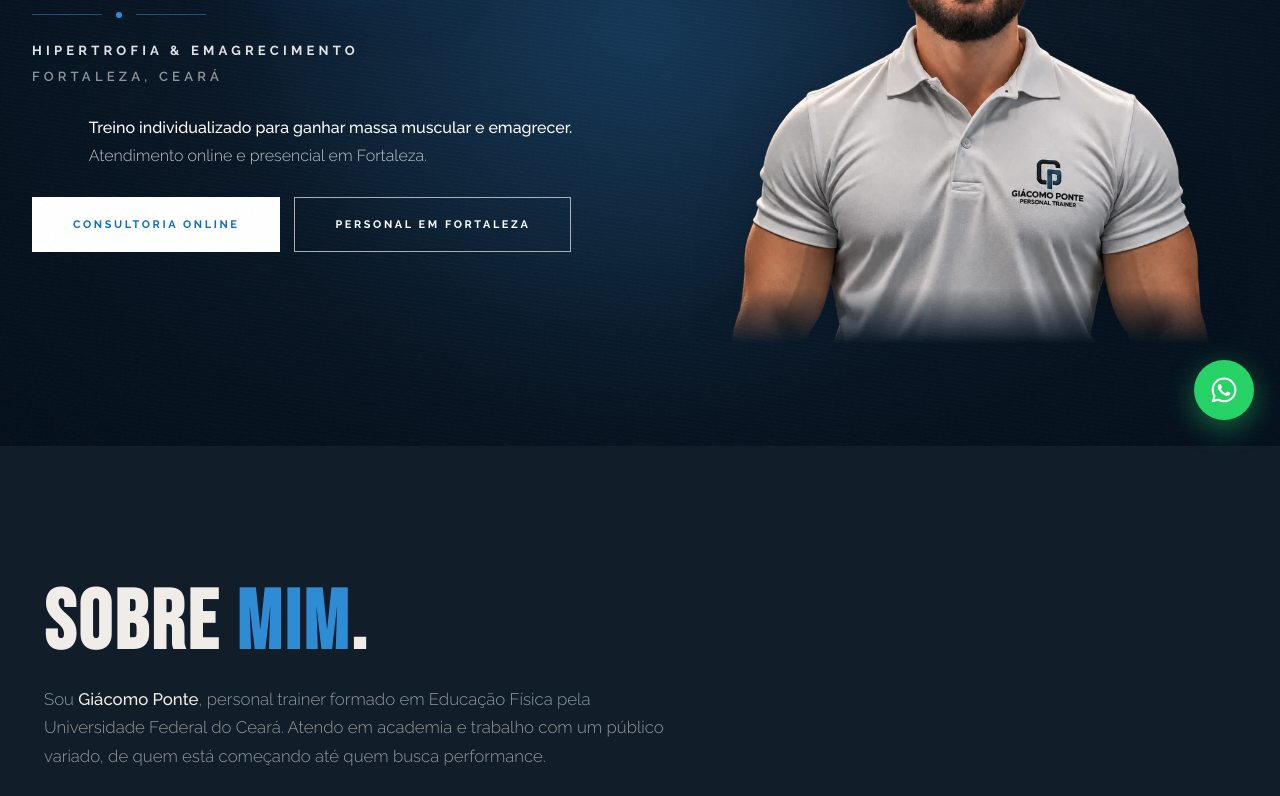
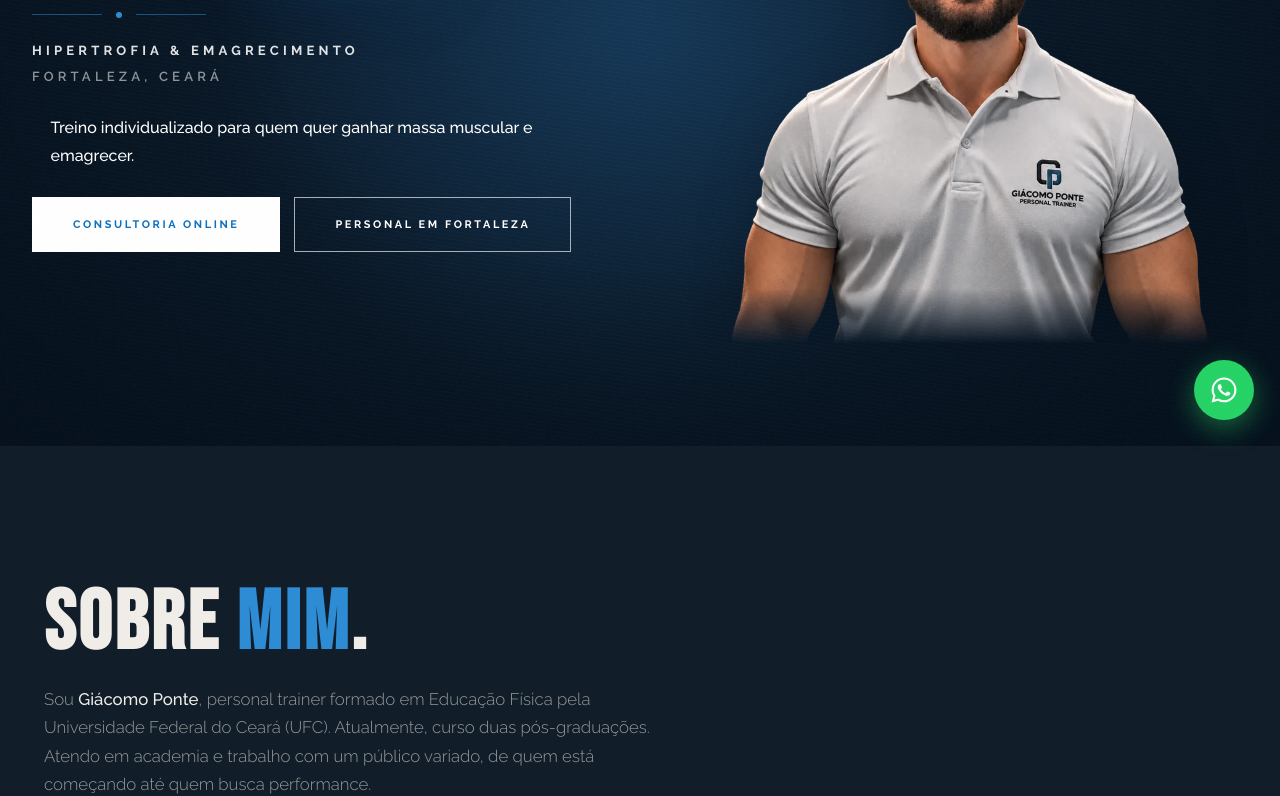
Before and after one commit to giacomoponte94/giacomoponte.com.br, a plain HTML site: page index.html in a window 1280 px wide. Shown: the part 354-1150 px from the top of the page. Drawn offline with Linux system fonts and the light colour scheme.

Commit message:
Atualiza a frase da capa e inclui as pós-graduações em andamento

```diff
--- a/index.html
+++ b/index.html
@@ -429,7 +429,7 @@ footer{background:var(--gp-navy-deeper);padding:80px 44px 36px;border-top:1px so
         <span class="s1">Hipertrofia &amp; Emagrecimento</span>
         <span class="s2">Fortaleza, Ceará</span>
       </div>
-      <p class="h-tag"><strong>Treino individualizado para ganhar massa muscular e emagrecer.</strong><br>Atendimento online e presencial em Fortaleza.</p>
+      <p class="h-tag"><strong>Treino individualizado para quem quer ganhar massa muscular e emagrecer.</strong></p>
       <div class="h-ctas">
         <a href="#consultoria" class="btn-white">Consultoria online</a>
         <a href="#planos" class="btn-outline-w">Personal em Fortaleza</a>
@@ -445,7 +445,7 @@ footer{background:var(--gp-navy-deeper);padding:80px 44px 36px;border-top:1px so
 <section class="chapter" id="sobre">
   <header class="chapter-head reveal">
     <h2 class="ttl">Sobre <em>mim</em>.</h2>
-    <p class="lead">Sou <strong>Giácomo Ponte</strong>, personal trainer formado em Educação Física pela Universidade Federal do Ceará. Atendo em academia e trabalho com um público variado, de quem está começando até quem busca performance.</p>
+    <p class="lead">Sou <strong>Giácomo Ponte</strong>, personal trainer formado em Educação Física pela Universidade Federal do Ceará (UFC). Atualmente, curso duas pós-graduações. Atendo em academia e trabalho com um público variado, de quem está começando até quem busca performance.</p>
   </header>
   <div class="about-body reveal">
     <div class="col1">
```
